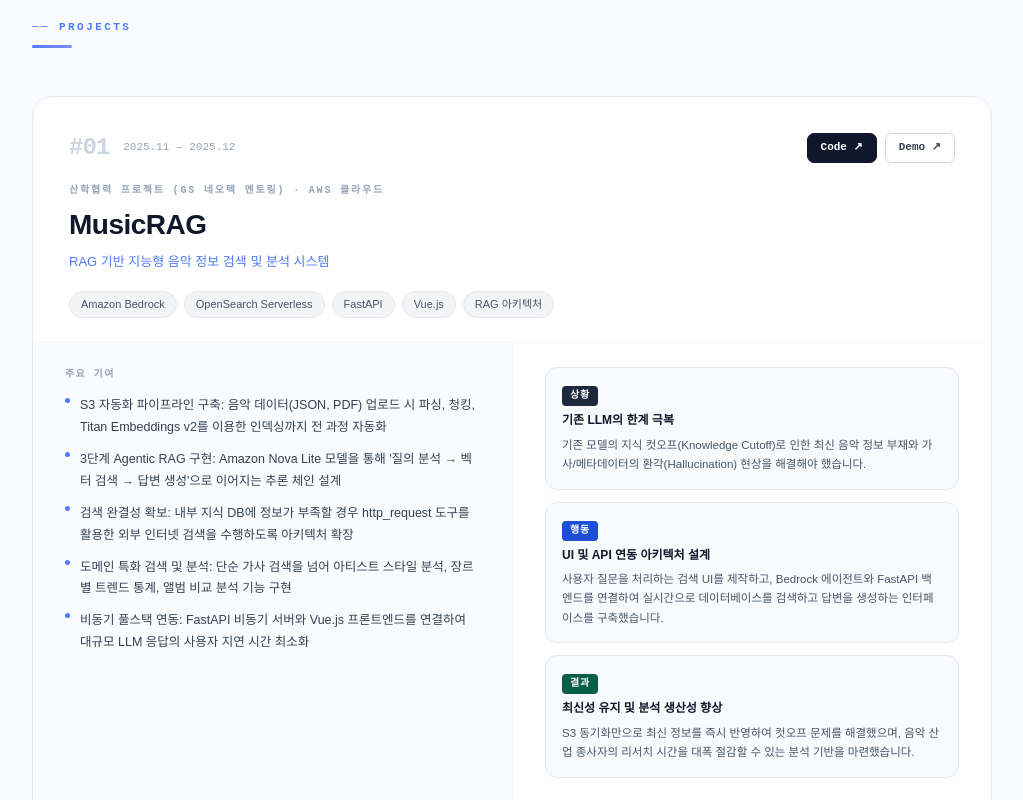
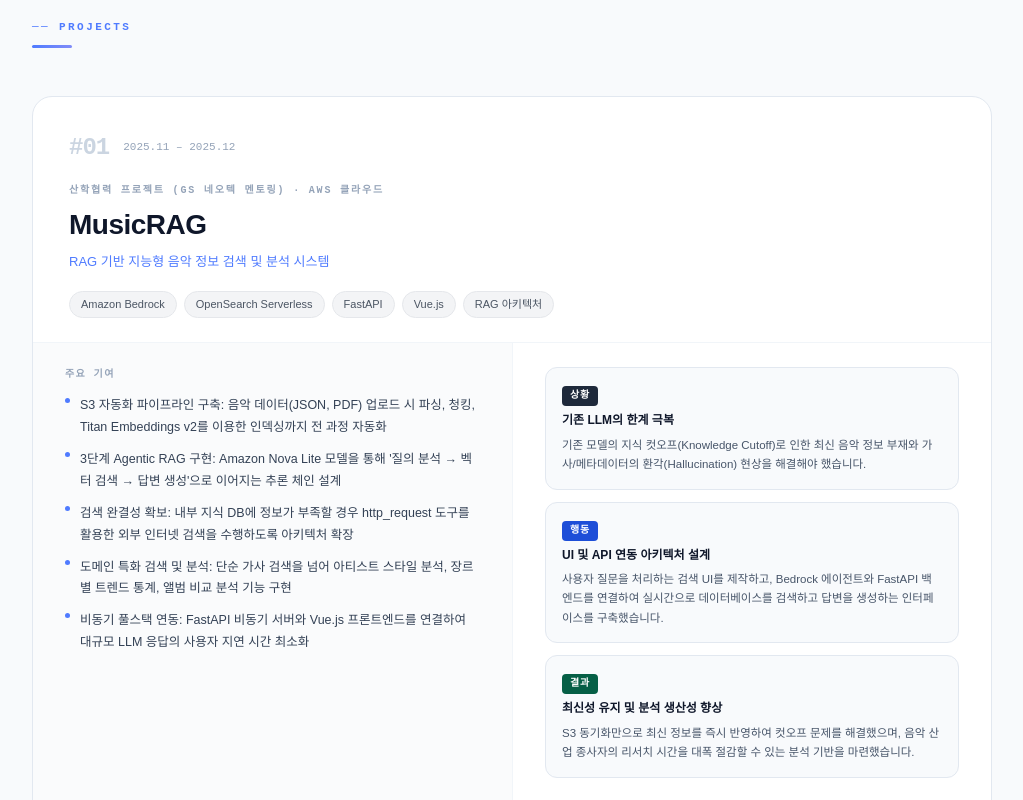
Before and after one commit to mingioes/my-portfolio, a React (Vite) app: page / in a window 1280 px wide. Shown: the part 2460-3260 px from the top of the page, without its empty margins (128-1151 px from the left). Built offline with nearby package versions, Linux system fonts and the light colour scheme.

Commit message:
revise content

```diff
--- a/src/App.jsx
+++ b/src/App.jsx
@@ -31,6 +31,7 @@ const projects = [
       { label: "R", title: "최신성 유지 및 분석 생산성 향상", body: "S3 동기화만으로 최신 정보를 즉시 반영하여 컷오프 문제를 해결했으며, 음악 산업 종사자의 리서치 시간을 대폭 절감할 수 있는 분석 기반을 마련했습니다." },
     ],
     archImg: "./rag.png",
+    links: [],
   },
   {
     num: "02",
@@ -53,6 +54,10 @@ const projects = [
     ],
     award: "🏆 기업연계형 캡스톤 디자인 최우수상 (한성대학교, 2025.05) · 한국통신학회 학부생 캡스톤 경진대회 우수상 (2025.11)",
     archImg: "./wakey.png",
+    links: [
+  { label: "Code", href: "https://github.com/HSU-Wakey" },
+  { label: "Demo", href: "https://youtu.be/GG55KUtXJIg?si=rRjBWRqHKjIGU76v" },
+],
   },
   {
     num: "03",
@@ -73,6 +78,9 @@ const projects = [
       { label: "R", title: "운영 리스크 제로화 및 생성 품질 상향 평준화", body: "규격 미달로 인한 발송 실패 리스크를 사전에 차단하였으며, 하위 품질 업종의 만족도를 데이터 기반 프롬프트 튜닝으로 대폭 개선했습니다." },
     ],
     archImg: "./ppurio.png",
+    links: [
+  { label: "Code", href: "https://github.com/SWPC-caffeine" },
+],
   },
 ];
 
@@ -537,9 +545,18 @@ function ProjectCard({ proj }) {
           <span style={{ fontSize: 24, fontWeight: 700, color: "#cbd5e1", fontFamily: MONO, letterSpacing: "-1px" }}>#{proj.num}</span>
           <span style={{ fontSize: 11, fontFamily: MONO, color: "#94a3b8" }}>{proj.period}</span>
           <div style={{ marginLeft: "auto", display: "flex", gap: 8 }}>
-            <a href={GITHUB} target="_blank" rel="noreferrer" style={{ fontSize: 11, fontWeight: 600, fontFamily: MONO, padding: "5px 13px", borderRadius: 7, textDecoration: "none", background: DARK, color: "#fff", border: `1.5px solid ${DARK}` }}>Code ↗</a>
-            <a href={GITHUB} target="_blank" rel="noreferrer" style={{ fontSize: 11, fontWeight: 600, fontFamily: MONO, padding: "5px 13px", borderRadius: 7, textDecoration: "none", background: "#fff", color: "#374151", border: "1.5px solid #d1d5db" }}>Demo ↗</a>
-          </div>
+  {proj.links.map((link) => (
+    <a key={link.label} href={link.href} target="_blank" rel="noreferrer" style={{
+      fontSize: 11, fontWeight: 600, fontFamily: MONO, padding: "5px 13px",
+      borderRadius: 7, textDecoration: "none",
+      ...(link.label === "Code"
+        ? { background: DARK, color: "#fff", border: `1.5px solid ${DARK}` }
+        : { background: "#fff", color: "#374151", border: "1.5px solid #d1d5db" }),
+    }}>
+      {link.label} ↗
+    </a>
+  ))}
+</div>
         </div>
         <p style={{ margin: "0 0 4px", fontSize: 10, fontFamily: MONO, fontWeight: 600, letterSpacing: "0.18em", textTransform: "uppercase", color: "#94a3b8" }}>{proj.category}</p>
         <p style={{ margin: "0 0 4px", fontSize: 28, fontWeight: 800, color: "#0f172a", letterSpacing: "-0.5px" }}>{proj.name}</p>
```
